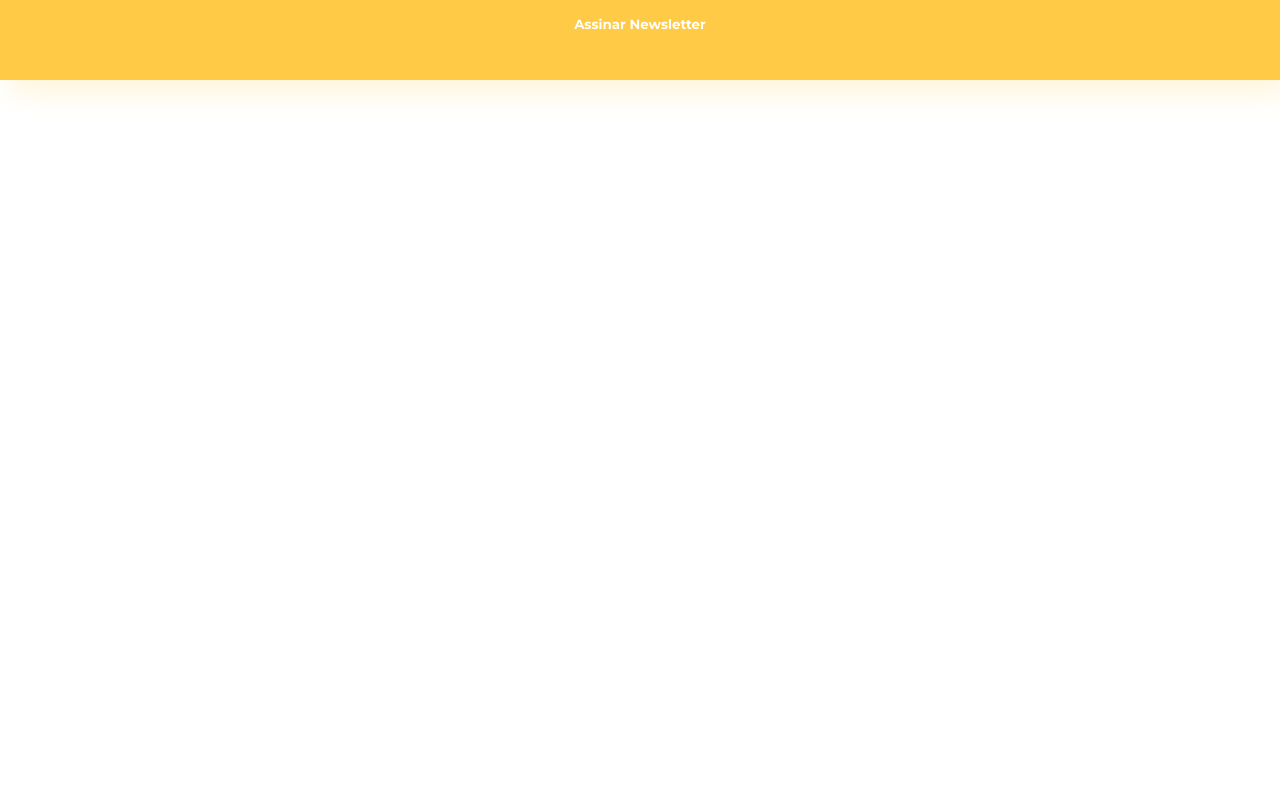
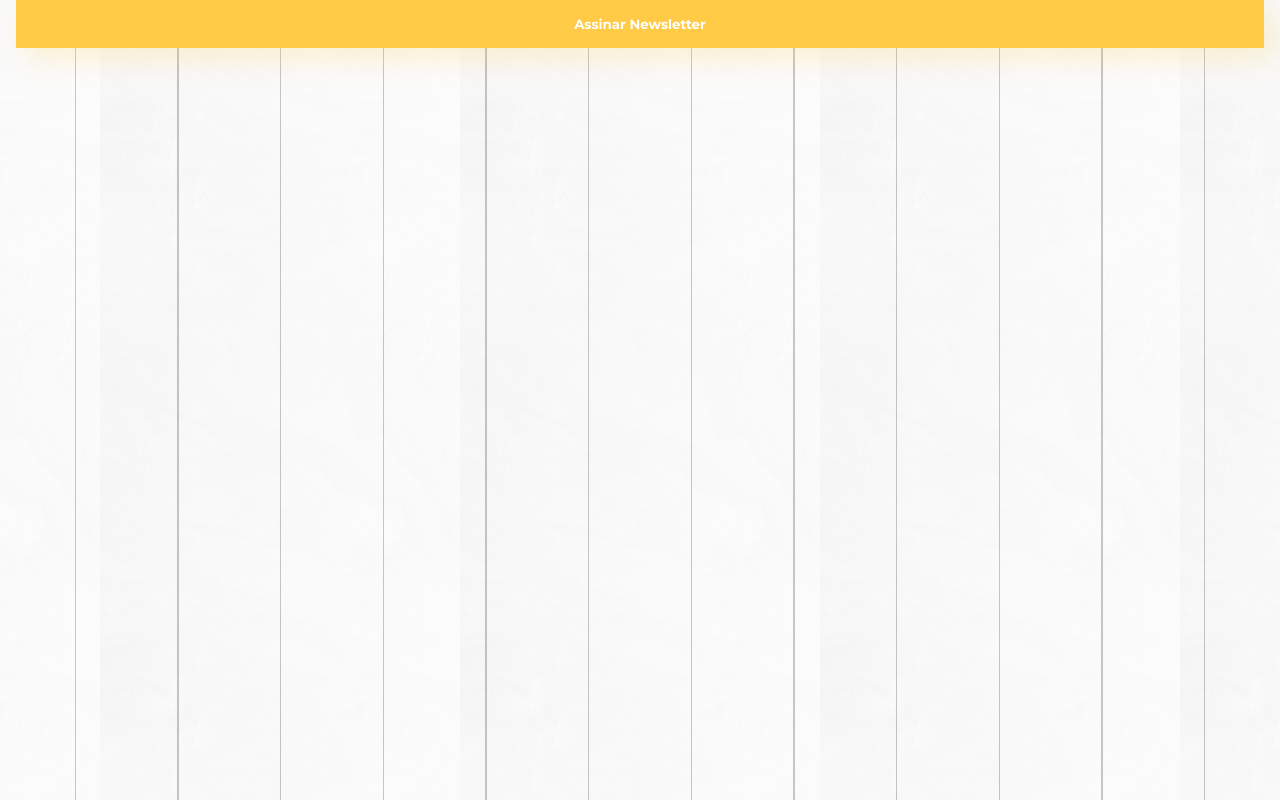
Before and after one commit to Biamah/casa-verde, a plain HTML site: page index.html in a window 1280 px wide. Drawn offline with Linux system fonts and the light colour scheme; a web font is replaced by a local one.

Commit message:
feat: adiciona reset e classe container

```diff
--- /dev/null
+++ b/assets/css/base/_base.css
@@ -0,0 +1,9 @@
+body {
+    background: url(../../img/fundo-textura.png), url(../../img/fundo-linhas.png);
+    background-position: center;
+}
+
+.container {
+    padding-right: 1rem;
+    padding-left: 1rem;
+}
--- /dev/null
+++ b/assets/css/base/_variaveis.css
@@ -0,0 +1,6 @@
+:root {
+    --amarelo: #FFCB47;
+    --branco: #FFFFFF;
+    --cinza: #909090;
+    --preto: #202020;
+}
--- a/assets/css/base/index.css
+++ b/assets/css/base/index.css
@@ -1,2 +1,3 @@
-@import './variaveis.css';
-@import './reset.css';
+@import './_reset.css';
+@import './_base.css';
+@import './_variaveis.css';
--- a/assets/css/componentes/botoes.css
+++ b/assets/css/componentes/_botoes.css
@@ -1,10 +1,10 @@
 .botao {
-    background-color: #FFCB47;
+    background-color: var(--amarelo);
 
     text-align: center;
     font-family: 'Montserrat', sans-serif;
     font-weight: 700;
-    color: #FFFFFF;
+    color: var(--branco);
 
     width: 100%;
     padding-top: 1rem;
--- a/assets/css/componentes/index.css
+++ b/assets/css/componentes/index.css
@@ -1 +1 @@
-@import './botoes.css';
+@import './_botoes.css';
--- a/index.html
+++ b/index.html
@@ -12,11 +12,8 @@
     <link rel="stylesheet" href="assets/css/base/index.css">
 </head>
 <body>
-    <button class="botao">Assinar Newsletter</button>
-
-    <section class="container">
-        <p class="texto"></p>
-        <button class="botao"></button>
-    </section>
+    <main class="container">
+        <button class="botao">Assinar Newsletter</button>
+    </main>
 </body>
 </html>
```
Also changed, not shown: assets/css/base/_reset.css (renamed from assets/css/base/reset.css).
